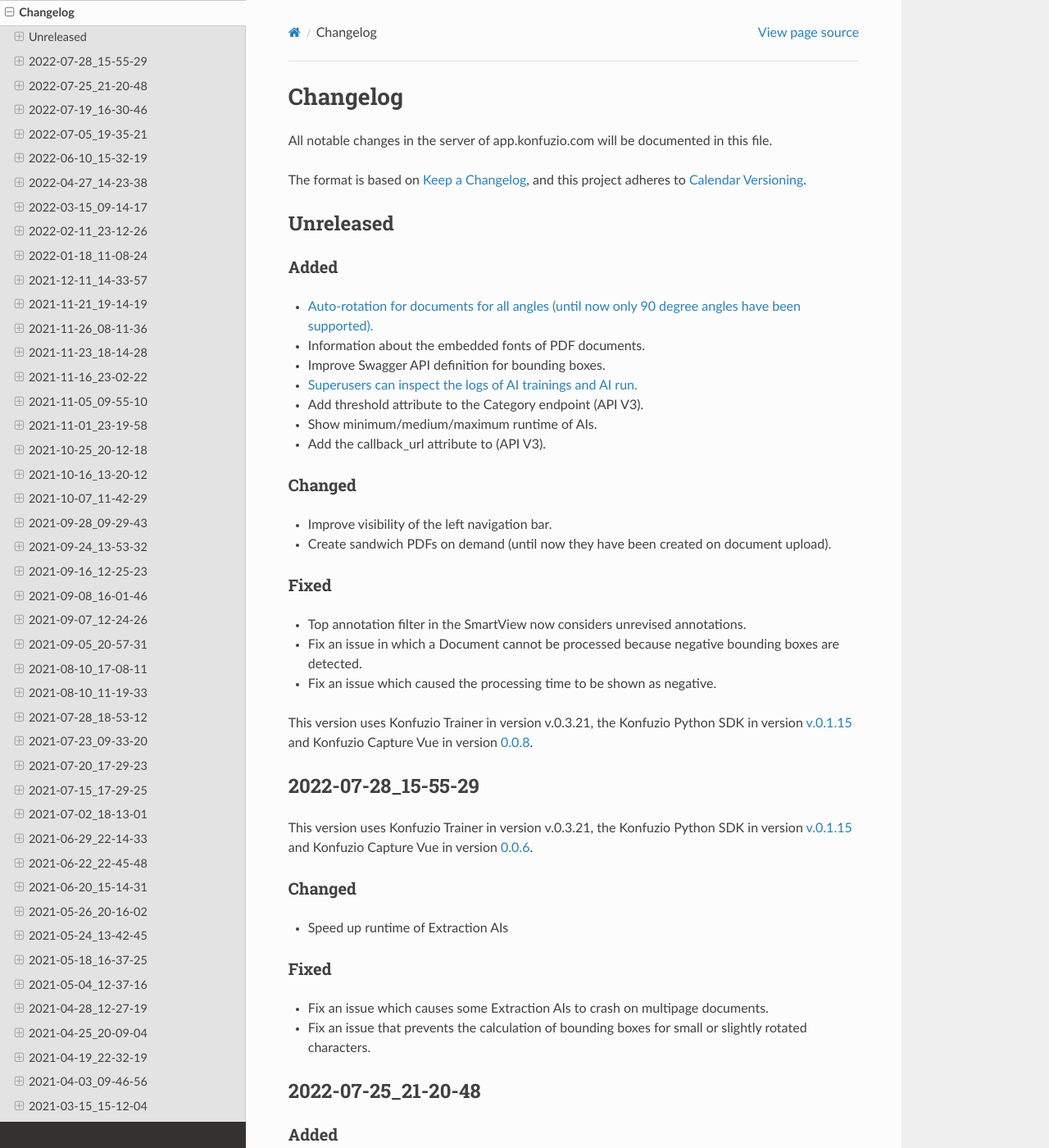
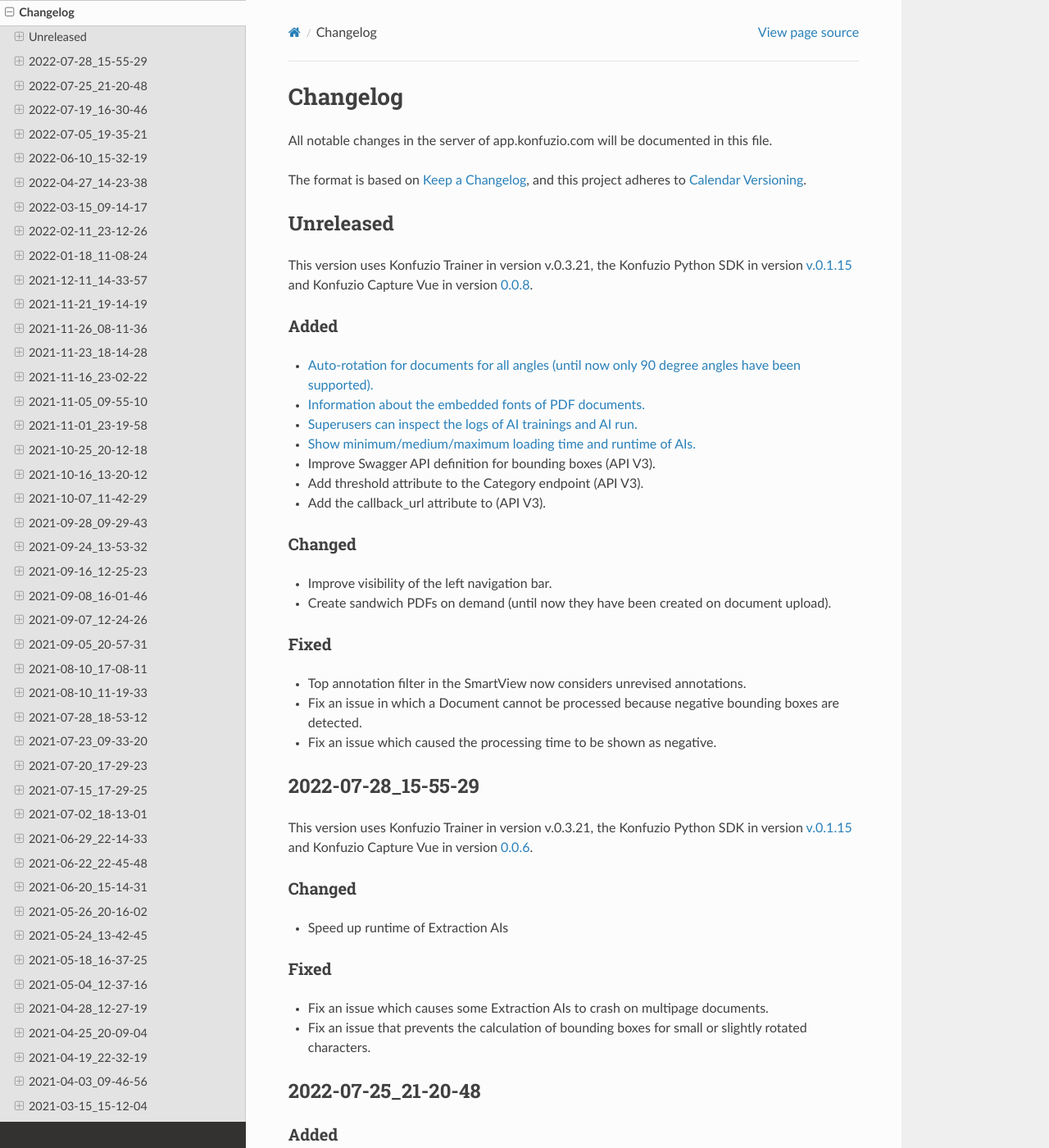
Before and after one commit to konfuzio-ai/konfuzio-sdk, a Sphinx documentation site: the page built from docs/web/changelog_app.md, in a window 1280 px wide and 1400 px high. Shown: the whole window at 82% size. Built offline with Sphinx 7.4.7 and the Read the Docs theme 2.0.0, drawn with Linux system fonts in a browser that asks for light colours; some of the changed lines change nothing that is shown.

Commit message:
Update changelog_app.md

```diff
--- a/docs/web/changelog_app.md
+++ b/docs/web/changelog_app.md
@@ -12,13 +12,15 @@
 
 ## Unreleased
 
+This version uses Konfuzio Trainer in version v.0.3.21, the Konfuzio Python SDK in version [v.0.1.15](https://dev.konfuzio.com/sdk/changelog.html#v-0-1-15) and Konfuzio Capture Vue in version [0.0.8](https://github.com/konfuzio-ai/konfuzio-capture-vue/releases/).
+
 ### Added
 - [Auto-rotation for documents for all angles (until now only 90 degree angles have been supported).](https://help.konfuzio.com/modules/projects/index.html#automatically-rotate-documents)
-- Information about the embedded fonts of PDF documents.
-- Improve Swagger API definition for bounding boxes.
+- [Information about the embedded fonts of PDF documents.](https://help.konfuzio.com/modules/documents/index.html#fonts)
 - [Superusers can inspect the logs of AI trainings and AI run.](https://help.konfuzio.com/modules/superuserdocuments/index.html)
+- [Show minimum/medium/maximum loading time and runtime of AIs.](https://help.konfuzio.com/modules/extractions/index.html#loading-time-in-seconds)
+- Improve Swagger API definition for bounding boxes  (API V3).
 - Add threshold attribute to the Category endpoint (API V3).
-- Show minimum/medium/maximum runtime of AIs.
 - Add the callback_url attribute to (API V3).
 
 ### Changed
@@ -29,8 +31,6 @@
 - Top annotation filter in the SmartView now considers unrevised annotations.
 - Fix an issue in which a Document cannot be processed because negative bounding boxes are detected.
 - Fix an issue which caused the processing time to be shown as negative.
-
-This version uses Konfuzio Trainer in version v.0.3.21, the Konfuzio Python SDK in version [v.0.1.15](https://dev.konfuzio.com/sdk/changelog.html#v-0-1-15) and Konfuzio Capture Vue in version [0.0.8](https://github.com/konfuzio-ai/konfuzio-capture-vue/releases/).
 
 
 ## 2022-07-28_15-55-29
```
